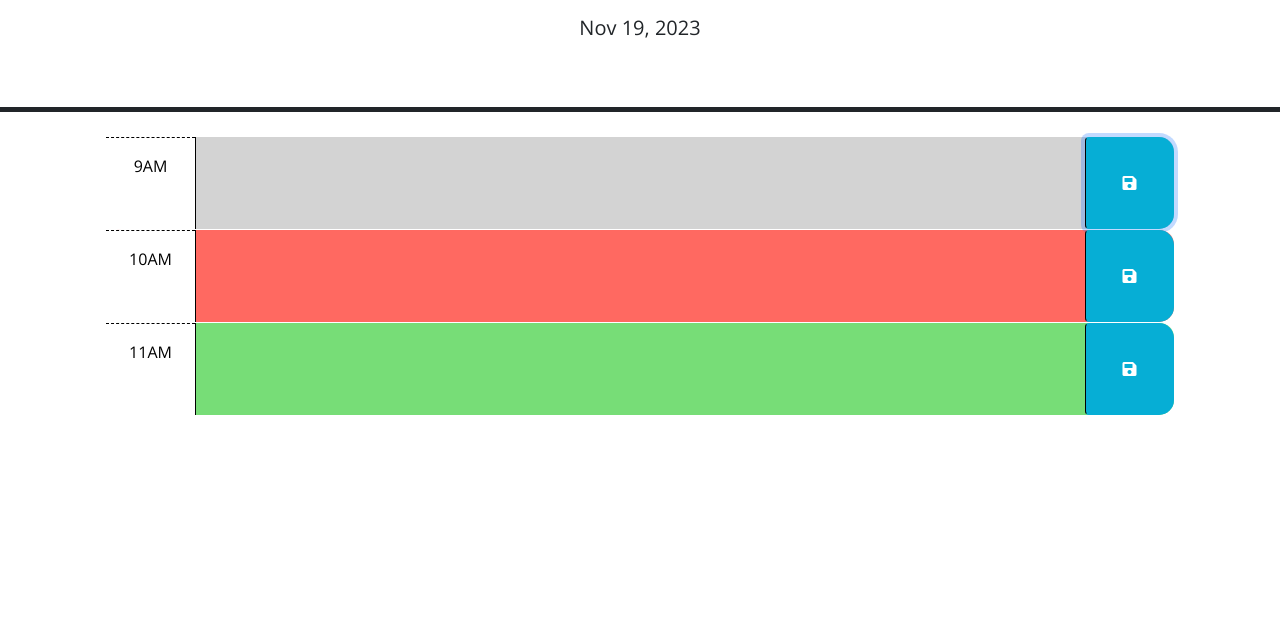
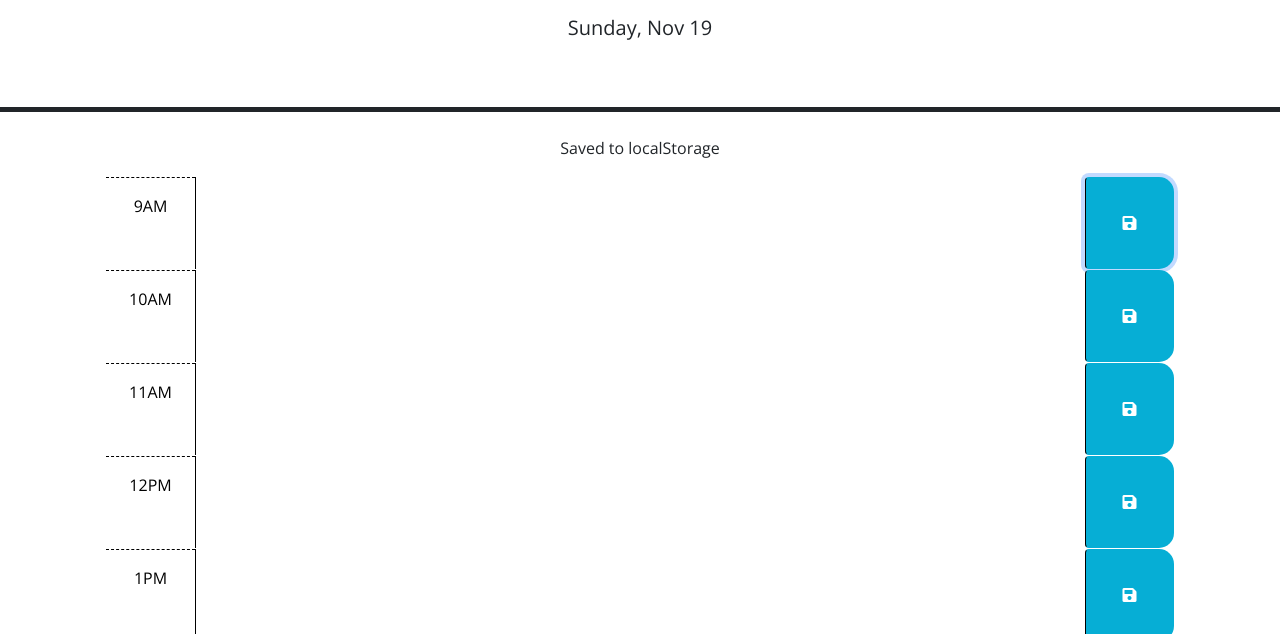
Before and after one commit to e6m9/work-day-scheduler, a plain HTML site: page index.html in a window 1280 px wide. Both pictures are taken after a click on the button 1129 px from the left and 348 px from the top of the page. Shown: the part 166-800 px from the top of the page. Drawn offline with nearby package versions, Linux system fonts and the light colour scheme; files that its build step writes are made by us from their sources.

Commit message:
tables generated, buttons working

```diff
--- a/assets/script.js
+++ b/assets/script.js
@@ -1,7 +1,89 @@
 // Wrap all code that interacts with the DOM in a call to jQuery to ensure that
 // the code isn't run until the browser has finished rendering all the elements
 // in the html.
-$(function () {
+
+// build hour blocks in a for loop, setting a variable for the block array, the first hour, and the length of the array as hours. Also writes a variable and checks for AM or PM
+var blockBody = document.getElementById('hourContainer');
+var blocks = [];
+var firstHour = 9;
+var hours = 9;
+
+// for loop to generate the hour blocks and the elements inside them, giving them the class name "hour- '(value of) currentHour'", and pushing them to the block array
+for (var i = 0; i < hours; i++) {
+  var currentHour = firstHour + i;
+  var amPM = currentHour < 12 ? 'AM' : 'PM';
+
+  var hourBlock = document.createElement('div');
+  hourBlock.id = 'hour-' + currentHour;
+  hourBlock.classList.add('row', 'time-block');
+
+  var blockTitle = document.createElement('div');
+  blockTitle.classList.add('col-2', 'col-md-1', 'hour', 'text-center', 'py-3');
+  blockTitle.textContent = (currentHour % 12 || 12) + amPM;
+
+  var textarea = document.createElement('textarea');
+  textarea.classList.add('col-8', 'col-md-10');
+  textarea.id = 'description-hour-' + currentHour;
+  textarea.rows = 3;
+
+  var saveBtn = document.createElement('button');
+  saveBtn.classList.add('btn', 'saveBtn', 'col-2', 'col-md-1');
+  saveBtn.setAttribute('aria-label', 'save');
+
+  var saveIcon = document.createElement('i');
+  saveIcon.classList.add('fas', 'fa-save');
+  saveIcon.setAttribute('aria-hidden', 'true');
+
+  saveBtn.appendChild(saveIcon);
+  hourBlock.appendChild(blockTitle);
+  hourBlock.appendChild(textarea);
+  hourBlock.appendChild(saveBtn);
+
+  blockBody.appendChild(hourBlock);
+
+  saveBtn.addEventListener("click", saveText);
+
+  blocks.push(hourBlock);
+
+  blocks.forEach(function (block) {
+    var blockID = block.id;
+    displayText(blockID);
+  })
+}
+
+function saveText() {
+  var description = this.parentNode.querySelector('textarea').value;
+
+  var blockID = this.parentNode.id;
+  localStorage.setItem(blockID, description);
+  document.getElementById('update').textContent = "Saved to localStorage";
+
+  textarea.value = "";
+
+  displayText(blockID);
+}
+
+function displayText(blockID) {
+  var fieldInput = document.getElementById('description-' + blockID);
+
+  // Check if the element exists before trying to set textContent
+  if (fieldInput) {
+    var description = localStorage.getItem(blockID);
+    fieldInput.textContent = description
+}
+}
+
+// function displayText(blockID) {
+//   var fieldInput = document.getElementById('description-' + blockID);
+//   var description = localStorage.getItem(blockID);
+
+//   fieldInput.textContent = description;
+// }
+// blocks.forEach(function (block) {
+//   blockBody.appendChild(block);
+// });
+
+document.addEventListener('DOMContentLoaded', function () {
   // TODO: Add a listener for click events on the save button. This code should
   // use the id in the containing time-block as a key to save the user input in
   // local storage. HINT: What does `this` reference in the click listener
@@ -21,22 +103,43 @@ $(function () {
   //
   // DONE
   // TODO: Add code to display the current date in the header of the page.
-});
-
-var fieldInput = document.querySelector('#description');
-var saveBtn = document.querySelector('.saveBtn');
-
-saveBtn.addEventListener("click", saveText);
-
-function saveText() {
-var description = fieldInput.value;
-
-localStorage.setItem("description", description);
-}
 
 
-// Day.js to
+  // var fieldInput = document.querySelector('#description');
+  // var saveBtn = document.querySelector('.saveBtn');
+
+  // saveBtn.addEventListener("click", saveText);
+
+  // timeBlock = [{hour: }]
+
+  // displayText();
+
+  // function saveText() {
+
+  //   var description = fieldInput.value;
+
+  //   localStorage.setItem("description", description);
+  //   document.getElementById('update').textContent = "Saved to localStorage";
+  //   displayText();
+  // }
+
+  // function displayText() {
+  //   var description = localStorage.getItem("description");
+
+  //   fieldInput.textContent = description;
+  // }
+
+  //button only works for 9am
+  //button needs to be able to distinguish between time zones
+  //make an array that can save information for any time, plug and play
+  //use index somehow
+  //add text to let user know the save button "saved to localStorage"
+  //data tracked by hour (ex "hour-9") and text
+
+  //this is listening on a whole class
+});
+// Day.js to get the current time and set as a variable to check against
 
 var today = dayjs();
 var element = document.getElementById('currentDay');
-element.textContent = today.format('MMM D, YYYY');
+element.textContent = today.format('dddd, MMM DD');
--- a/index.html
+++ b/index.html
@@ -1,30 +1,18 @@
 <!DOCTYPE html>
 <html lang="en">
+
 <head>
   <meta charset="UTF-8" />
   <meta name="viewport" content="width=device-width, initial-scale=1.0" />
   <meta http-equiv="X-UA-Compatible" content="ie=edge" />
-    <link
-      rel="stylesheet"
-      href="https://cdn.jsdelivr.net/npm/bootstrap@5.1.3/dist/css/bootstrap.min.css"
-    />
-    <link
-      rel="stylesheet"
-      href="https://use.fontawesome.com/releases/v5.8.1/css/all.css"
-      integrity="sha384-50oBUHEmvpQ+1lW4y57PTFmhCaXp0ML5d60M1M7uH2+nqUivzIebhndOJK28anvf"
-      crossorigin="anonymous"
-    />
-    <link
-      href="https://fonts.googleapis.com/css?family=Open+Sans&display=swap"
-      rel="stylesheet"
-    />
-    <link rel="stylesheet" href="style.css" />
+  <link rel="stylesheet" href="https://cdn.jsdelivr.net/npm/bootstrap@5.1.3/dist/css/bootstrap.min.css" />
+  <link rel="stylesheet" href="https://use.fontawesome.com/releases/v5.8.1/css/all.css"
+    integrity="sha384-50oBUHEmvpQ+1lW4y57PTFmhCaXp0ML5d60M1M7uH2+nqUivzIebhndOJK28anvf" crossorigin="anonymous" />
+  <link href="https://fonts.googleapis.com/css?family=Open+Sans&display=swap" rel="stylesheet" />
+  <link rel="stylesheet" href="./assets/style.css" />
 
-    <script
-    src="https://cdn.jsdelivr.net/npm/dayjs@1.11.3/dayjs.min.js"
-    integrity="sha256-iu/zLUB+QgISXBLCW/mcDi/rnf4m4uEDO0wauy76x7U="
-    crossorigin="anonymous"
-  ></script>
+  <script src="https://cdn.jsdelivr.net/npm/dayjs@1.11.3/dayjs.min.js"
+    integrity="sha256-iu/zLUB+QgISXBLCW/mcDi/rnf4m4uEDO0wauy76x7U=" crossorigin="anonymous"></script>
 
   <title>Work Day Scheduler</title>
 </head>
@@ -35,7 +23,8 @@
     <p class="lead">A simple calendar app for scheduling your work day</p>
     <p id="currentDay" class="lead"></p>
   </header>
-    <div class="container-lg px-5">
+  <p id="update" style="text-align: center"></p>
+  <div class="container-lg px-5" id="hourContainer">
     <!-- Use class for "past", "present", and "future" to apply styles to the
         time-block divs accordingly. The javascript will need to do this by
         adding/removing these classes on each div by comparing the hour in the
@@ -47,35 +36,37 @@
         -->
 
     <!-- Example of a past time block. The "past" class adds a gray background color. -->
-      <div id="hour-9" class="row time-block past">
+    <!-- <div id="hour-9" class="row time-block">
       <div class="col-2 col-md-1 hour text-center py-3">9AM</div>
       <textarea class="col-8 col-md-10" id="description" rows="3"> </textarea>
       <button class="btn saveBtn col-2 col-md-1" aria-label="save">
         <i class="fas fa-save" aria-hidden="true"></i>
       </button>
-      </div>
+    </div> -->
 
     <!-- Example of a a present time block. The "present" class adds a red background color. -->
-      <div id="hour-10" class="row time-block present">
+    <!-- <div id="hour-10" class="row time-block present">
       <div class="col-2 col-md-1 hour text-center py-3">10AM</div>
-        <textarea class="col-8 col-md-10 description" rows="3"> </textarea>
+      <textarea class="col-8 col-md-10" id="description" rows="3"> </textarea>
       <button class="btn saveBtn col-2 col-md-1" aria-label="save">
         <i class="fas fa-save" aria-hidden="true"></i>
       </button>
-      </div>
+    </div> -->
 
     <!-- Example of a future time block. The "future" class adds a green background color. -->
-      <div id="hour-11" class="row time-block future">
+    <!-- <div id="hour-11" class="row time-block future">
       <div class="col-2 col-md-1 hour text-center py-3">11AM</div>
-        <textarea class="col-8 col-md-10 description" rows="3"> </textarea>
+      <textarea class="col-8 col-md-10" id="description" rows="3"> </textarea>
       <button class="btn saveBtn col-2 col-md-1" aria-label="save">
         <i class="fas fa-save" aria-hidden="true"></i>
       </button>
-      </div>
+    </div> -->
 
     <script src="https://code.jquery.com/jquery-3.4.1.min.js"></script>
 
+  </div>
 
   <script src="./assets/script.js"></script>
 </body>
+
 </html>
```
Lines whose indentation alone changed are shown as unchanged.
